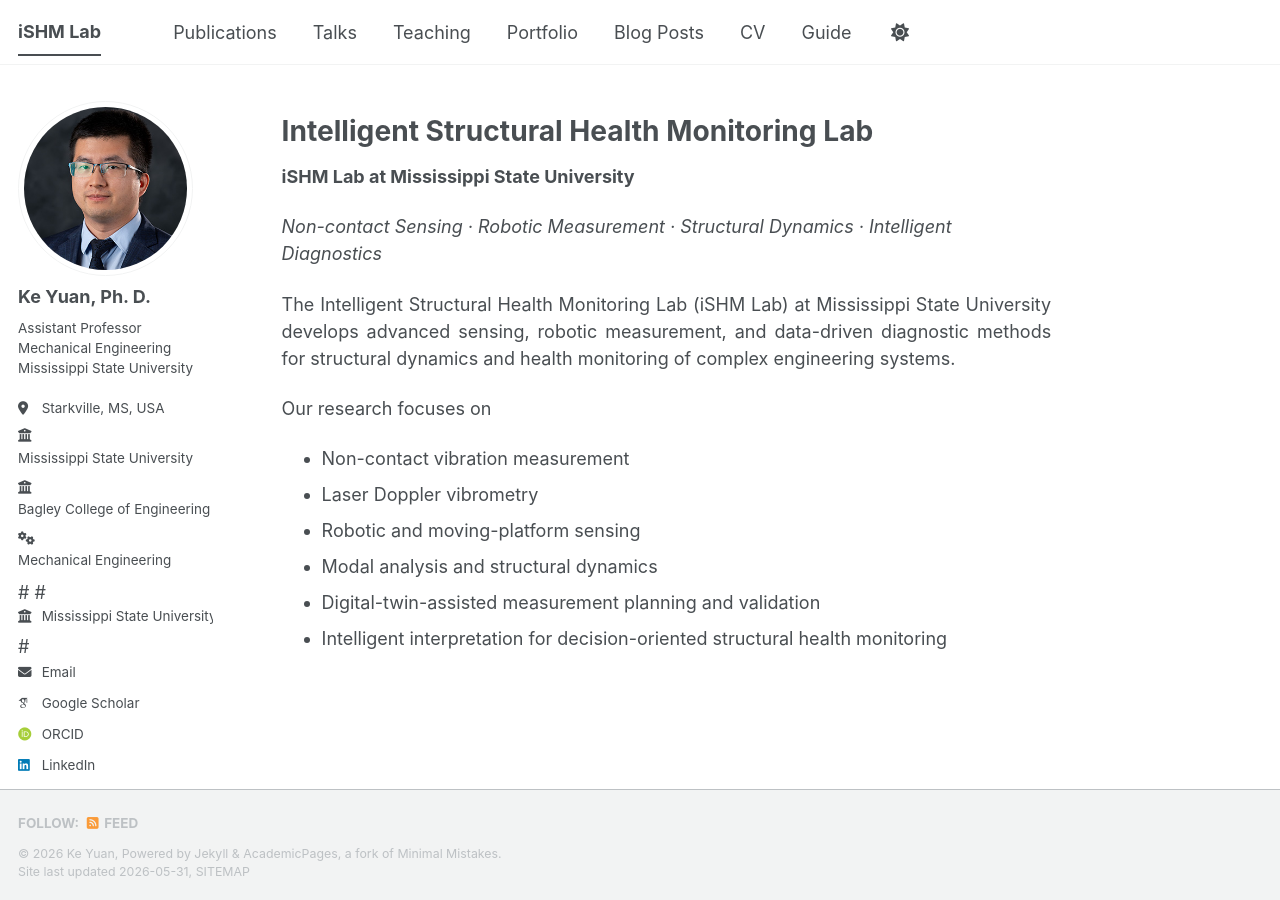
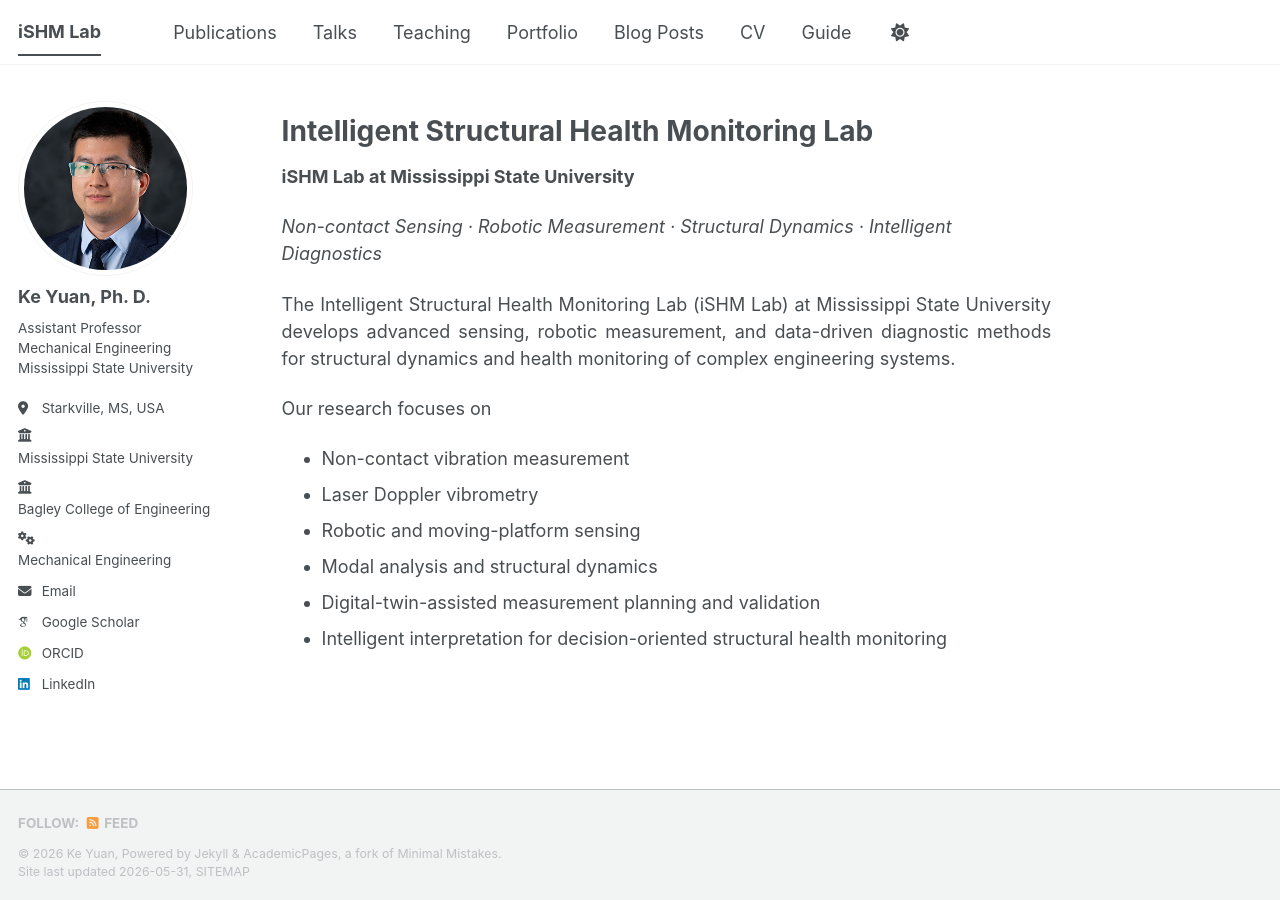
Before and after one commit to KeYuan2025/KeYuan2025.github.io, a Jekyll site: the page built from _pages/about.md, in a window 1280 px wide. Built offline with Jekyll 4.4.1, drawn with Linux system fonts in a browser that asks for light colours; some web fonts are replaced; a script bundle is joined from its source files by our own code; library files that are not in the unit come from our copies.

Commit message:
Update author-profile.html

```diff
--- a/_includes/author-profile.html
+++ b/_includes/author-profile.html
@@ -30,11 +30,8 @@
 
       {% if author.employer %}
   <li class="author__desktop">
-    <i class="fas fa-fw fa-building-columns icon-pad-right" aria-hidden="true"></i>
-    <a href="https://www.msstate.edu/" target="_blank" rel="noopener noreferrer">
-      Mississippi State University
-    </a>
-  </li>
+  <i class="fas fa-fw fa-building-columns icon-pad-right" aria-hidden="true"></i> <a href="https://www.msstate.edu/" target="_blank" rel="noopener noreferrer">Mississippi State University</a>
+</li>
 
   <li class="author__desktop">
     <i class="fas fa-fw fa-building-columns icon-pad-right" aria-hidden="true"></i>
@@ -50,9 +47,6 @@
     </a>
   </li>
 {% endif %}
-      # {% if author.employer %}
-        # <li class="author__desktop"><i class="fas fa-fw fa-building-columns icon-pad-right" aria-hidden="true"></i>{{ author.employer }}</li>
-      # {% endif %}
 
       {% if author.uri %}
         <li><a href="{{ author.uri }}"><i class="fas fa-fw fa-link icon-pad-right" aria-hidden="true"></i>{{ site.data.ui-text[site.locale].website_label | default: "Website" }}</a></li>
```
